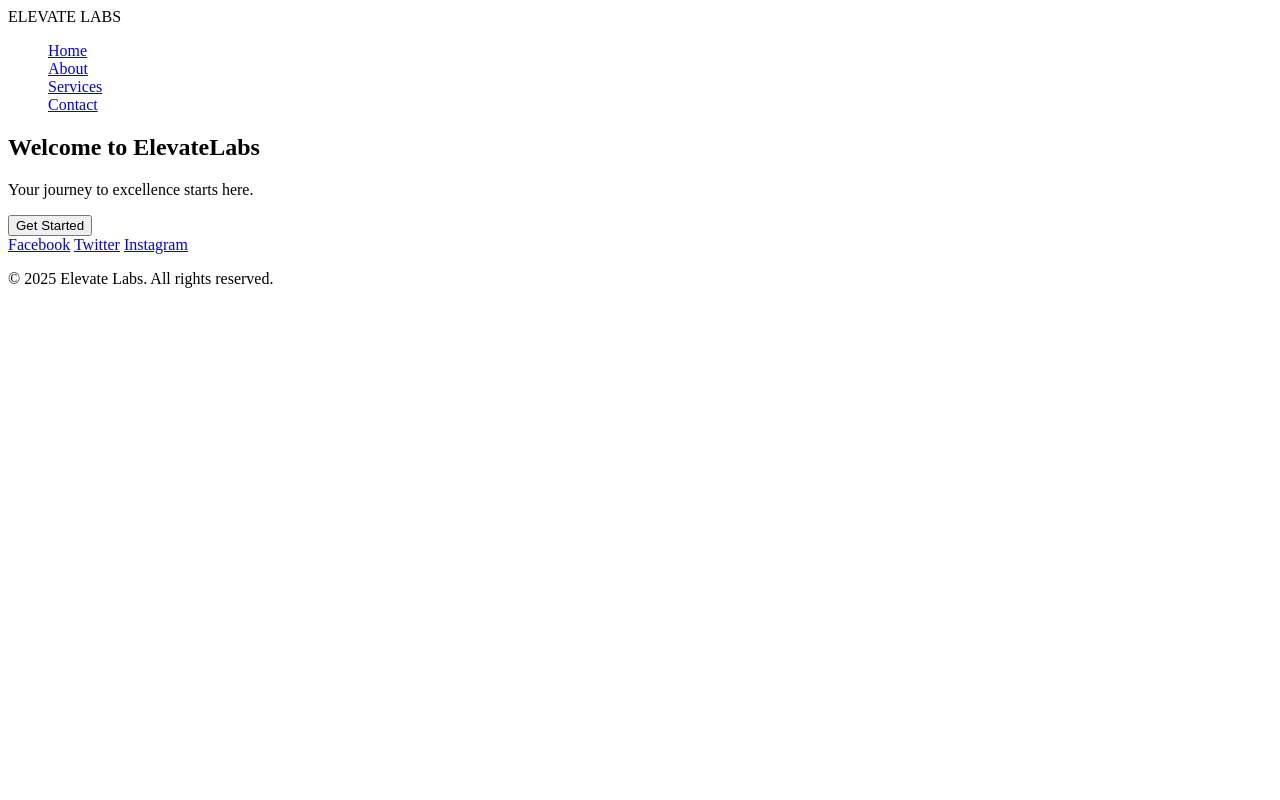
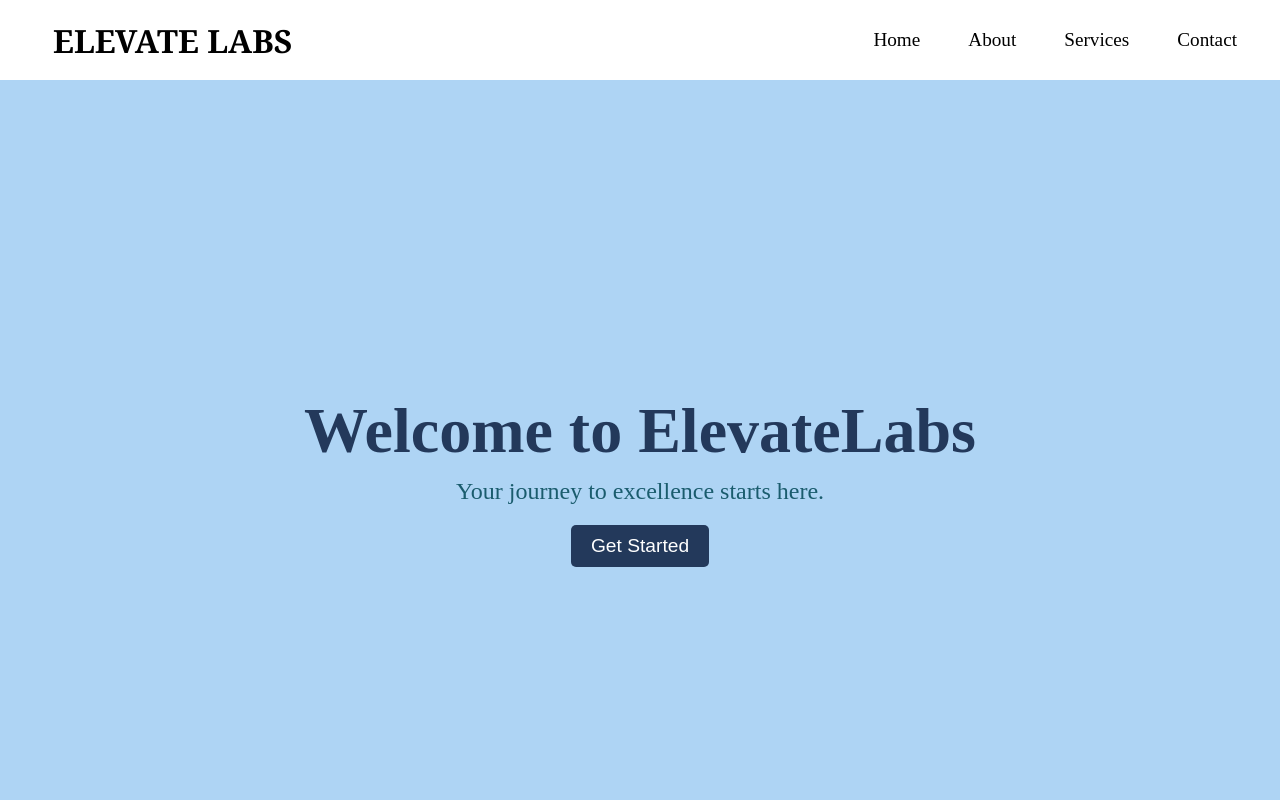
Before and after one commit to kavya-kodam/Landing-page, a plain HTML site: page index.html in a window 1280 px wide. Shown: the top 800 px of the page. Drawn offline with Linux system fonts and the light colour scheme; files that its build step writes are made by us from their sources; the site is published under a folder, as on GitHub Pages, so addresses that start at the root find nothing.

Commit message:
Update index.html

```diff
--- a/index.html
+++ b/index.html
@@ -4,7 +4,7 @@
     <meta charset="UTF-8">
     <meta name="viewport" content="width=device-width, initial-scale=1.0">
     <title>Document</title>
-    <link rel="stylesheet" href="/Task1/style.css">
+    <link rel="stylesheet" href="style.css">
     <meta name="viewport" content="width=device-width, initial-scale=1.0">
 </head>
 <body>
@@ -38,4 +38,5 @@
     </footer>
 
 </body>
+
 </html>
```
